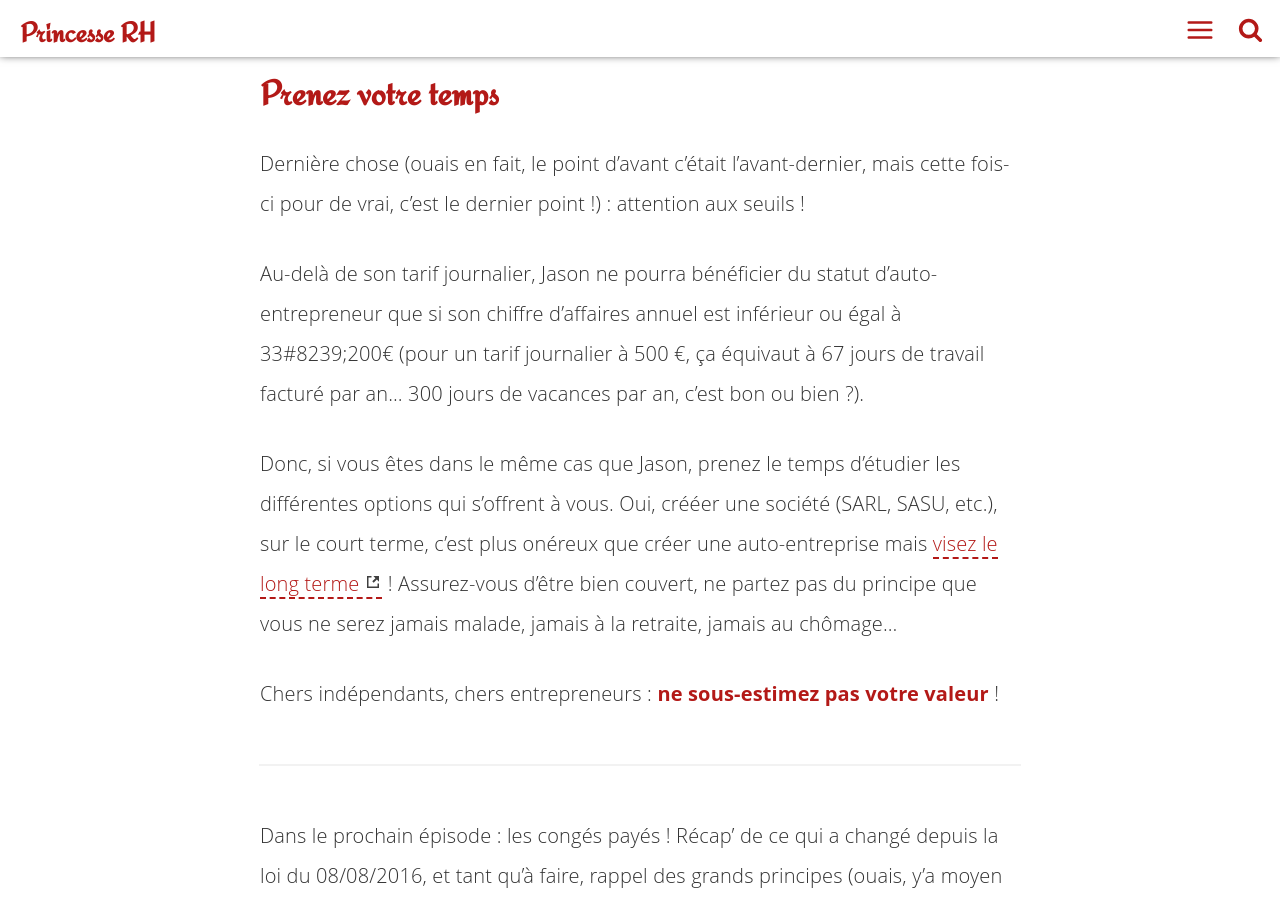
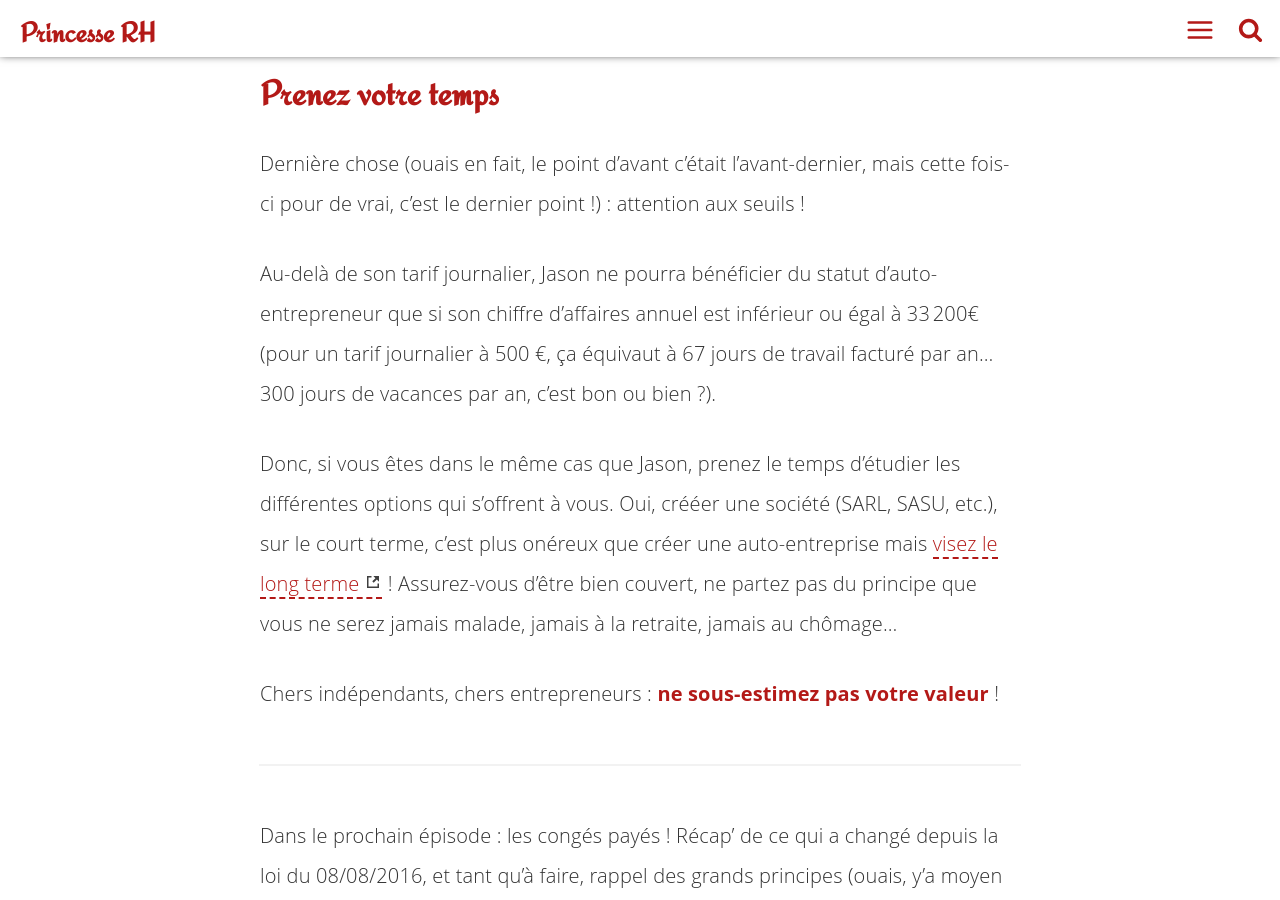
Before and after one commit to Libelilou/libelilou.github.io, a Jekyll site: the page built from _posts/rh/2017-05-29-sudweb.md, in a window 1280 px wide and 900 px high, scrolled down 13213 px. Built offline with Jekyll 4.4.1, drawn with Linux system fonts in a browser that asks for light colours; comment, search, counter and statistics services are not loaded.

Commit message:
Fix thanks @maiwann_

```diff
--- a/_posts/rh/2017-05-29-sudweb.md
+++ b/_posts/rh/2017-05-29-sudweb.md
@@ -170,7 +170,7 @@ Parce qu'un client qui fait son étude de coût, à force de voir des indépenda
 
 Dernière chose (ouais en fait, le point d'avant c'était l'avant-dernier, mais cette fois-ci pour de vrai, c'est le dernier point !) : attention aux seuils !
 
-Au-delà de son tarif journalier, Jason ne pourra bénéficier du statut d'auto-entrepreneur que si son chiffre d'affaires annuel est inférieur ou égal à 33#8239;200€ (pour un tarif journalier à 500 €, ça équivaut à 67 jours de travail facturé par an… 300 jours de vacances par an, c'est bon ou bien ?).
+Au-delà de son tarif journalier, Jason ne pourra bénéficier du statut d'auto-entrepreneur que si son chiffre d'affaires annuel est inférieur ou égal à 33&#8239;200€ (pour un tarif journalier à 500 €, ça équivaut à 67 jours de travail facturé par an… 300 jours de vacances par an, c'est bon ou bien ?).
 
 Donc, si vous êtes dans le même cas que Jason, prenez le temps d'étudier les différentes options qui s'offrent à vous. Oui, crééer une société (SARL, SASU, etc.), sur le court terme, c'est plus onéreux que créer une auto-entreprise mais [visez le long terme](https://youtu.be/D38EUIll1pM?t=1m) ! Assurez-vous d'être bien couvert, ne partez pas du principe que vous ne serez jamais malade, jamais à la retraite, jamais au chômage…
 
```
